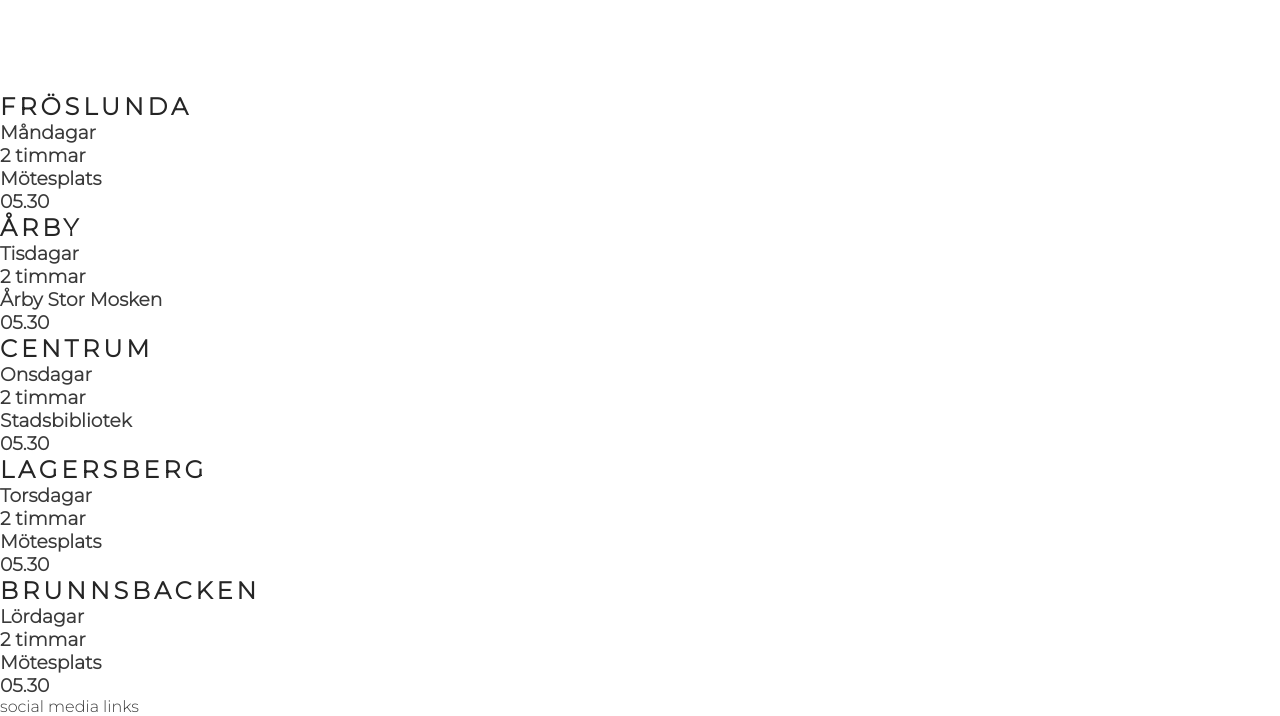
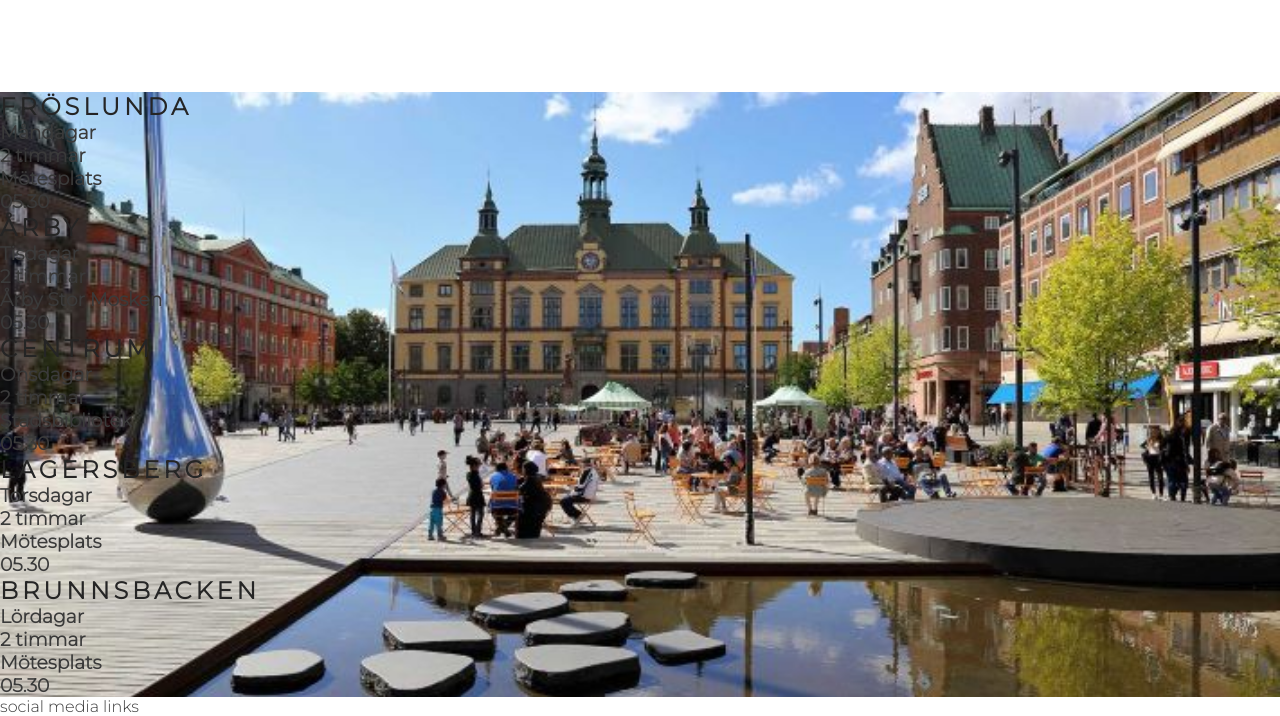
Before and after one commit to Bulle1982/My_PortfolioProject_1, a plain HTML site: page index.html in a window 1280 px wide. Shown: the part 1203-1919 px from the top of the page. Drawn offline with Linux system fonts and the light colour scheme.

Commit message:
Add background image to times section

```diff
--- a/assets/css/style.css
+++ b/assets/css/style.css
@@ -175,3 +175,12 @@ hr {
     height: 100%;
     border-radius: 50%;
 }
+
+#times {
+    background-image: url('../images/eskilstuna.jpg');
+    background-repeat: no-repeat;
+    background-size: cover;
+    background-position: center;
+    width: 100%;
+    overflow: hidden;
+}
--- a/index.html
+++ b/index.html
@@ -76,7 +76,7 @@
         </div>
 
     </section>
-    <section>
+    <section id="times">
         <div>
             <h2>Fröslunda</h2>
             <h3>Måndagar</h3>
```
Also changed, not shown: assets/images/eskilstuna.jpg (added).
